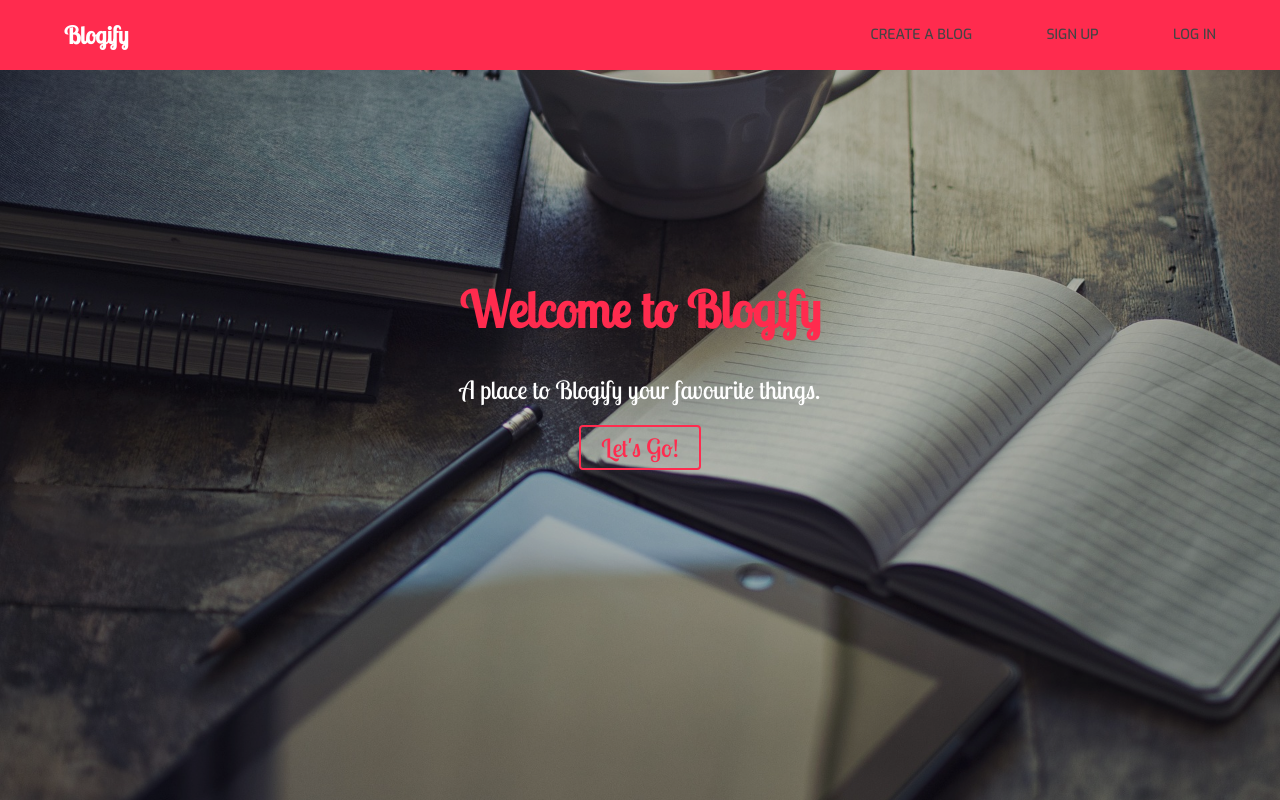
After one commit to Leoto1/Blogify, a PHP site: page /landing.php in a window 1280 px wide. The commit adds this page. Run offline with PHP 8.4, Linux system fonts and the light colour scheme.

Commit message:
added landing page

```diff
--- /dev/null
+++ b/landing.php
@@ -0,0 +1,12 @@
+<?php
+  include 'partials/header.php'
+?>
+<div class='landing'></div>
+<div class='container landing-header'>
+<h1>Welcome to Blogify</h1>
+<div class='desc'>A place to Blogify your favourite things.</div>
+<a href="/"><div class='button'> Let's Go!</div></a>
+</div>
+<?php
+  include 'partials/footer.php'
+?>
--- a/partials/header.php
+++ b/partials/header.php
@@ -17,7 +17,7 @@
 <body>
     <header>
     <div class="container">
-      <a href="/"><h2 class="logo">Blogify</h2></a>
+      <a href="/landing.php"><h2 class="logo">Blogify</h2></a>
       <div class="ham">
         <i class="fa fa-bars toggle"></i>
       </div>
--- a/show.php
+++ b/show.php
@@ -1,5 +1,5 @@
 <?php
-  include 'partials/header.php'
+  include 'partials/header.php';
 ?>
 <?php
     $id=$_GET['code'];
@@ -61,7 +61,8 @@ if(isset($_SESSION['username'])){
         <?php echo $row['title']; ?>
     </div>
     <hr>
-    <div style="display:inline-block;width:100%;"><div style="float:left;"> by <em style="color:#ff2b4e;"><?php echo $row['author']?></em></div>
+    <div style="display:inline-block;width:100%;">
+    <div style="float:left;"> by <em style="color:#ff2b4e;"><?php echo $row['author']?></em> (<em><?php echo date('M j Y g:i A', strtotime($row['bdate']));?>)</em></div>
     <div style="float:right;"><?php echo $row['likes']?> <em style="color:#ff2b4e;">likes</em></div>
     </div>
     <hr>
--- a/style.css
+++ b/style.css
@@ -158,7 +158,7 @@ input[type=submit]:hover {
 
 .card {
     box-shadow: 0 4px 8px 0 rgba(255,255,255,0.2);
-    height:auto;
+    position: relative;
     transition: 0.3s;
 }
 
@@ -259,6 +259,52 @@ input[type=submit]:hover {
   bottom:9%;
 }
 
+.landing{
+  position: fixed;
+  width: 100%;
+  height: 100%;
+  top: 0;
+  left: 0;
+  z-index: 0;
+  margin: 0;
+  padding: 0;
+  background-size: cover;
+  background-position: 50% 50%;
+  background-image: url("asset/landing.jpg");
+  opacity: 0.75;
+}
+.landing-header {
+  z-index: 1;
+  position: relative;
+  text-align: center;
+  padding-top: 20vh;
+  color: #fff;
+  font-family: 'Lobster Two',cursive;
+}
+
+.landing-header h1 {
+  color:#ff2b4e;
+  font-size: 50px
+}
+
+.landing-header .desc{
+  font-size:25px;
+  margin-bottom:20px;
+}
+.landing-header .button{
+  display: inline-block;
+  background-color: transparent;
+  color:#ff2b4e;
+  font-size:25px;
+  padding: 5px 20px;
+  border: 2px solid #ff2b4e;
+  border-radius: 4px;
+}
+.landing-header .button:hover{
+  background-color: #ff2b4e;
+  color: white;
+}
+
 @media (max-width:760px){
   .ham{
   display: block ;
```
Also changed, not shown: index.php (+7 -5 lines), asset/landing.jpg (added).
